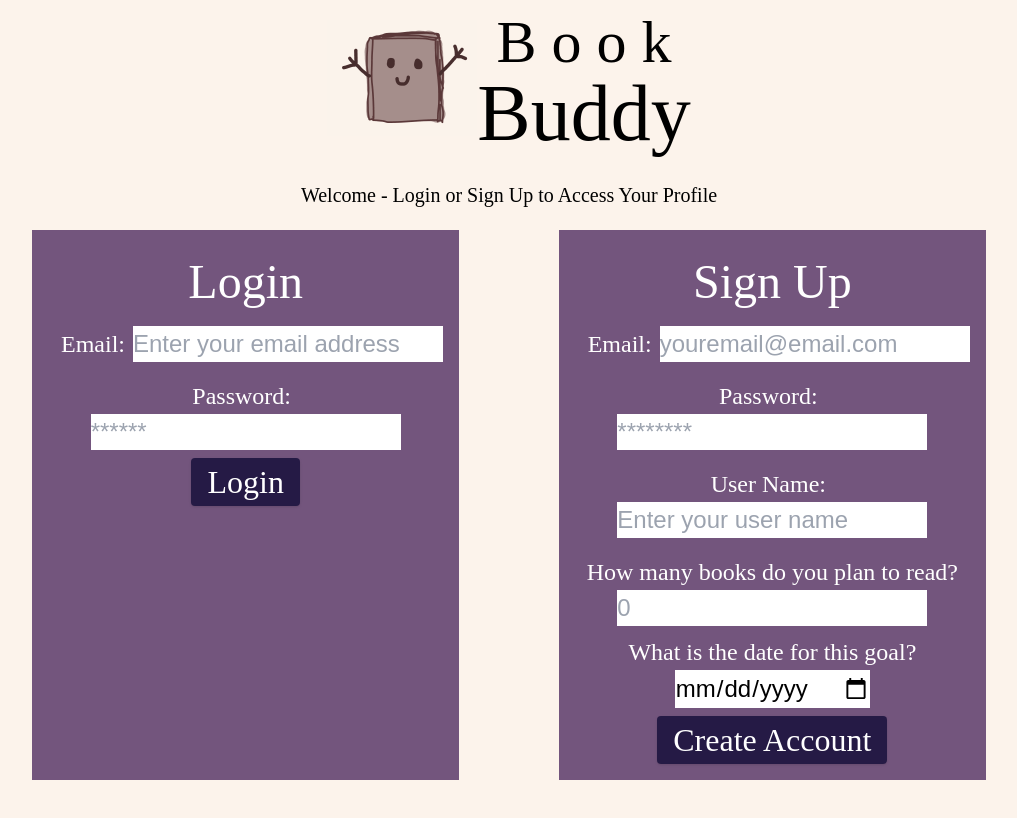
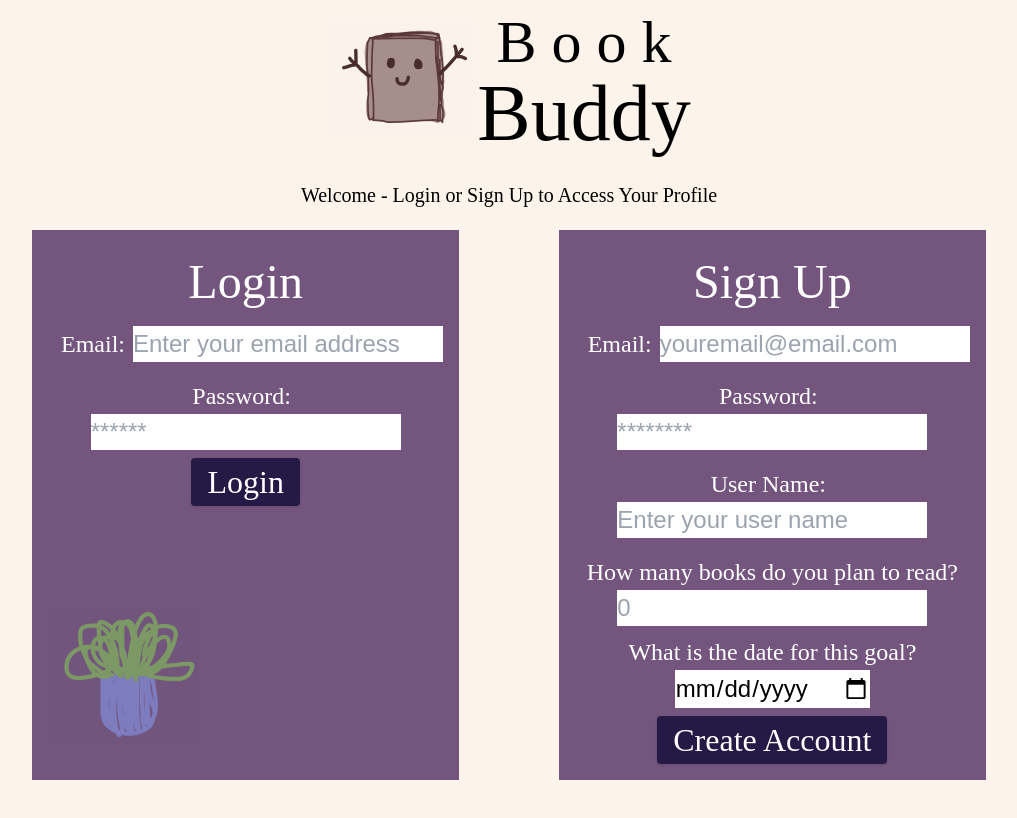
Before and after one commit to CascadeColin/book-buddy, a React (Create React App) app in the folder client/: page / in a window 1280 px wide. Shown: the top 818 px of the page, without its empty margins (131-1148 px from the left). Built offline with nearby package versions, Linux system fonts and the light colour scheme; the HTML template or start-up script is replaced by a standard one; a web font is replaced by a local one.

Commit message:
added plant to login

```diff
--- a/client/src/components/Images.js
+++ b/client/src/components/Images.js
@@ -1,18 +1,23 @@
 import React from 'react';
 
-const styles ={
-    bob: {
-        maxWidth: '100px',
-        maxHeight: '70px',
-        marginTop: '5px'
-    },
+const styles = {
+  bob: {
+    maxWidth: "100px",
+    maxHeight: "70px",
+    marginTop: "5px",
+  },
 
-     bobLight: {
+  bobLight: {
     maxWidth: "150px",
     maxHeight: "150px",
     marginTop: "20px",
   },
-}
+  loginPlant: {
+    maxWidth: "150px",
+    maxHeight: "150px",
+    marginTop: "100px",
+  }
+};
 
 export default function Bob(){
     return(
@@ -45,3 +50,14 @@ export function Plant(){
     />
     )
 }
+
+export function LoginPlant() {
+  return (
+    <img
+      className="ShelfPlant"
+      src={require("../assets/images/loginPlant.png")}
+      alt="login Plant"
+      style={styles.loginPlant}
+    />
+  );
+}
--- a/client/src/components/Login/index.js
+++ b/client/src/components/Login/index.js
@@ -5,6 +5,7 @@ import { useMutation } from "@apollo/client";
 //import { Link } from "react-router-dom";
 import { LOGIN } from "../../utils/mutations";
 import Auth from "../../utils/auth";
+import {LoginPlant} from "../Images";
 
 const styles = {
   main: {
@@ -114,6 +115,9 @@ function Login(props) {
           </div>
         </div>
       </form>
+      <div>
+        <LoginPlant/>
+        </div>
     </div>
   );
 }
```
